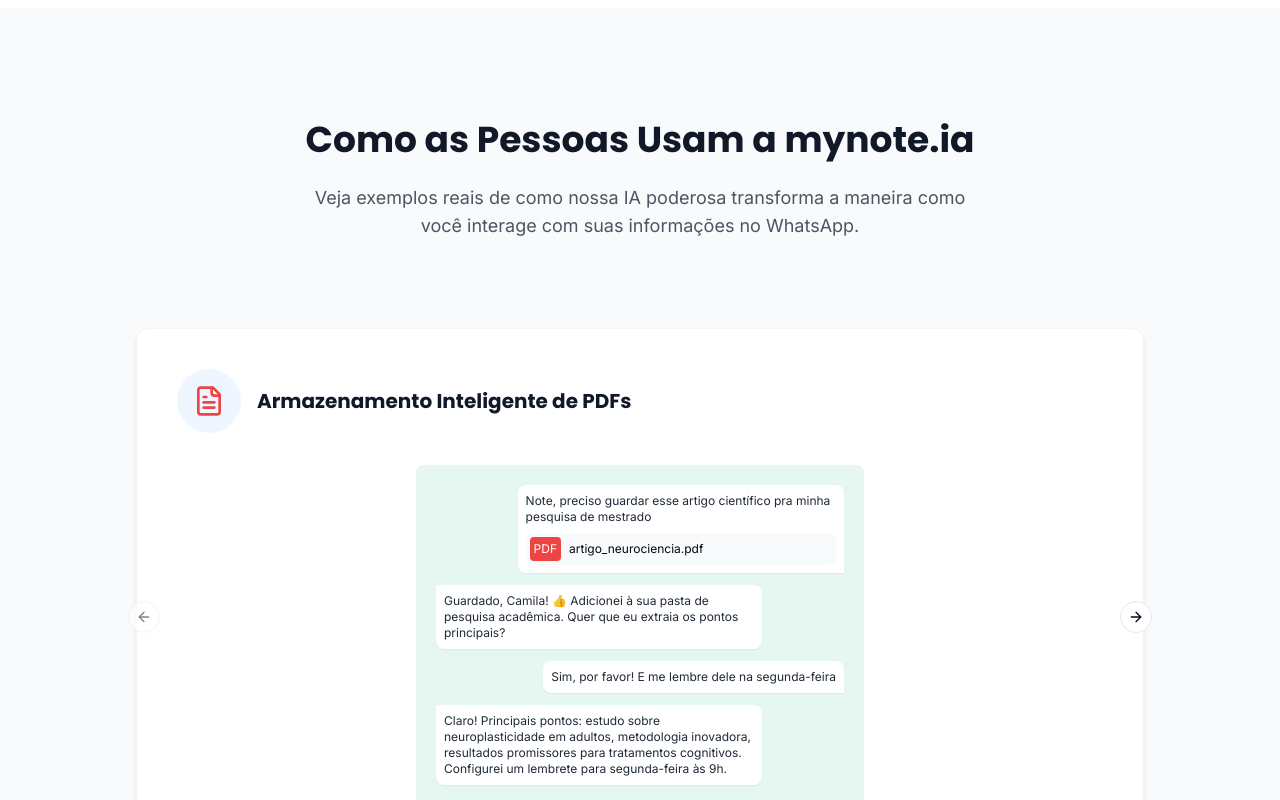
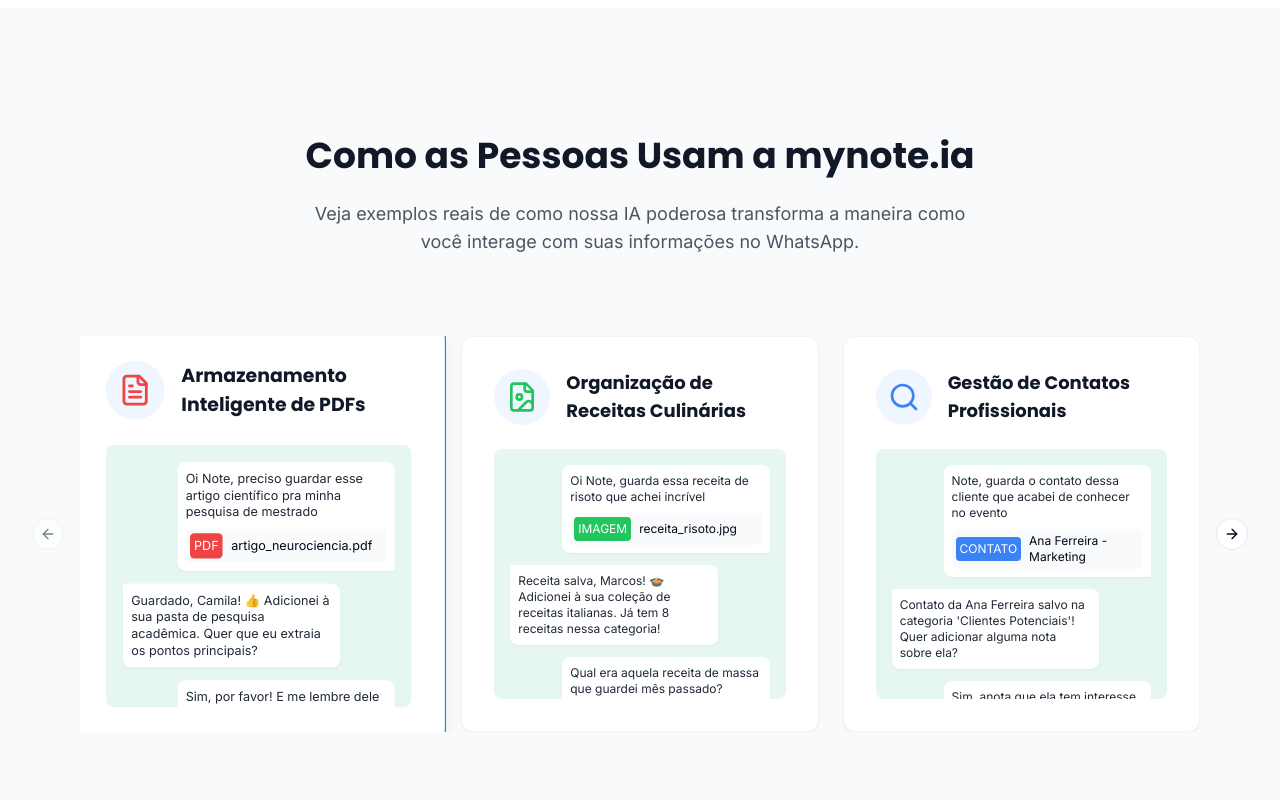
Before and after one commit to maiconrp/mynote.ai, a React (Vite) app: page / in a window 1280 px wide. Shown: the part 3560-4360 px from the top of the page. Built offline with nearby package versions, Linux system fonts and the light colour scheme.

Commit message:
Refactor: Display 3 cards in carousel with central highlight
Adjusted the `UseExamplesCarousel` component to display three cards simultaneously in the carousel, with the central card visually highlighted. This was achieved by modifying the carousel's layout and styling to emphasize the central item.

```diff
--- a/src/components/UseExamplesCarousel.tsx
+++ b/src/components/UseExamplesCarousel.tsx
@@ -1,5 +1,5 @@
 
-import React from "react";
+import React, { useState, useEffect } from "react";
 import {
   Carousel,
   CarouselContent,
@@ -8,8 +8,12 @@ import {
   CarouselPrevious
 } from "@/components/ui/carousel";
 import { FileText, FileImage, FileAudio, Search } from "lucide-react";
+import { Card } from "@/components/ui/card";
 
 const UseExamplesCarousel = () => {
+  const [api, setApi] = useState<any>();
+  const [current, setCurrent] = useState(0);
+
   const examples = [
     {
       title: "Armazenamento Inteligente de PDFs",
@@ -17,7 +21,7 @@ const UseExamplesCarousel = () => {
       conversation: [
         {
           user: true,
-          text: "Note, preciso guardar esse artigo científico pra minha pesquisa de mestrado",
+          text: "Oi Note, preciso guardar esse artigo científico pra minha pesquisa de mestrado",
           attachment: {
             type: "PDF",
             name: "artigo_neurociencia.pdf"
@@ -121,6 +125,19 @@ const UseExamplesCarousel = () => {
     }
   ];
 
+  useEffect(() => {
+    if (!api) return;
+
+    const handleSelect = () => {
+      setCurrent(api.selectedScrollSnap());
+    };
+
+    api.on("select", handleSelect);
+    return () => {
+      api.off("select", handleSelect);
+    };
+  }, [api]);
+
   const renderMessage = (msg: any, index: number) => (
     <div key={index} className={`flex ${msg.user ? "justify-end" : "justify-start"} mb-3`}>
       <div className={`bg-white ${msg.user ? "rounded-tl-lg rounded-bl-lg rounded-tr-lg" : "rounded-tr-lg rounded-br-lg rounded-bl-lg"} p-2 max-w-[80%] shadow-sm`}>
@@ -143,8 +160,8 @@ const UseExamplesCarousel = () => {
   );
 
   return (
-    <section className="py-20 md:py-28 px-8 md:px-16 bg-gray-50">
-      <div className="max-w-6xl mx-auto">
+    <section className="py-24 md:py-32 px-8 md:px-20 bg-gray-50">
+      <div className="max-w-7xl mx-auto">
         <div className="text-center mb-20">
           <h2 className="text-3xl md:text-4xl font-bold mb-6 text-gray-900">
             Como as Pessoas Usam a mynote.ia
@@ -154,32 +171,44 @@ const UseExamplesCarousel = () => {
           </p>
         </div>
 
-        <Carousel className="w-full max-w-5xl mx-auto">
-          <CarouselContent>
+        <Carousel
+          className="w-full max-w-6xl mx-auto"
+          opts={{
+            align: "center",
+            loop: true,
+            skipSnaps: false,
+            slidesToScroll: 1,
+          }}
+          setApi={setApi}
+        >
+          <CarouselContent className="-ml-4 md:-ml-6">
             {examples.map((example, index) => (
-              <CarouselItem key={index}>
-                <div className="p-2">
-                  <div className="bg-white p-8 md:p-10 rounded-xl border border-gray-100 shadow-md h-full">
-                    <div className="flex items-center gap-4 mb-8">
-                      <div className="bg-blue-50 p-4 rounded-full">
-                        {example.icon}
-                      </div>
-                      <h3 className="text-xl font-bold text-gray-900">
-                        {example.title}
-                      </h3>
+              <CarouselItem key={index} className="pl-4 md:pl-6 md:basis-1/3 lg:basis-1/3">
+                <Card className={`bg-white p-6 md:p-8 rounded-xl border ${
+                  current === index
+                    ? "border-brand-blue shadow-lg scale-105 transition-all duration-300"
+                    : "border-gray-100 shadow-sm"
+                } h-full transition-all duration-300`}
+                >
+                  <div className="flex items-center gap-4 mb-6">
+                    <div className="bg-blue-50 p-3 rounded-full">
+                      {example.icon}
                     </div>
+                    <h3 className="text-lg font-bold text-gray-900">
+                      {example.title}
+                    </h3>
+                  </div>
 
-                    <div className="bg-[#e5f7f0] rounded-lg p-5 max-w-md mx-auto">
-                      {example.conversation.map((msg, i) => renderMessage(msg, i))}
-                    </div>
+                  <div className="bg-[#e5f7f0] rounded-lg p-4 max-w-md mx-auto h-[250px] overflow-y-auto">
+                    {example.conversation.map((msg, i) => renderMessage(msg, i))}
                   </div>
-                </div>
+                </Card>
               </CarouselItem>
             ))}
           </CarouselContent>
           <div className="hidden md:block">
-            <CarouselPrevious className="left-0" />
-            <CarouselNext className="right-0" />
+            <CarouselPrevious className="-left-12" />
+            <CarouselNext className="-right-12" />
           </div>
         </Carousel>
       </div>
```
